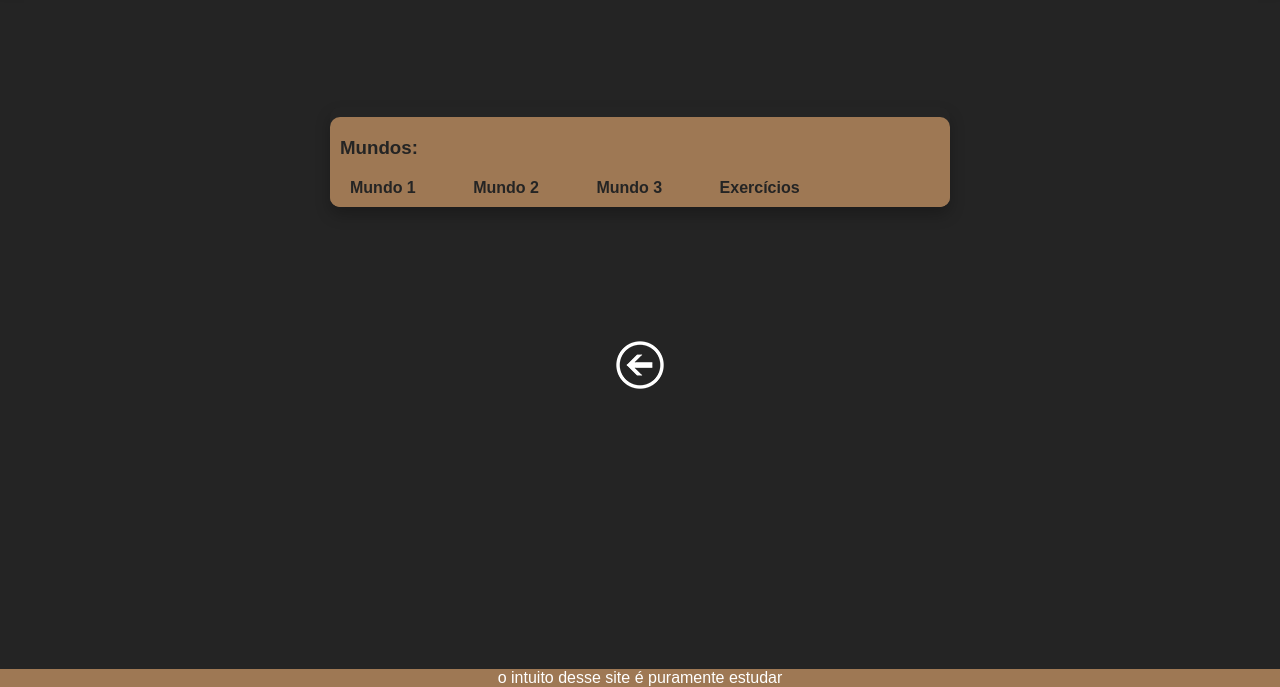
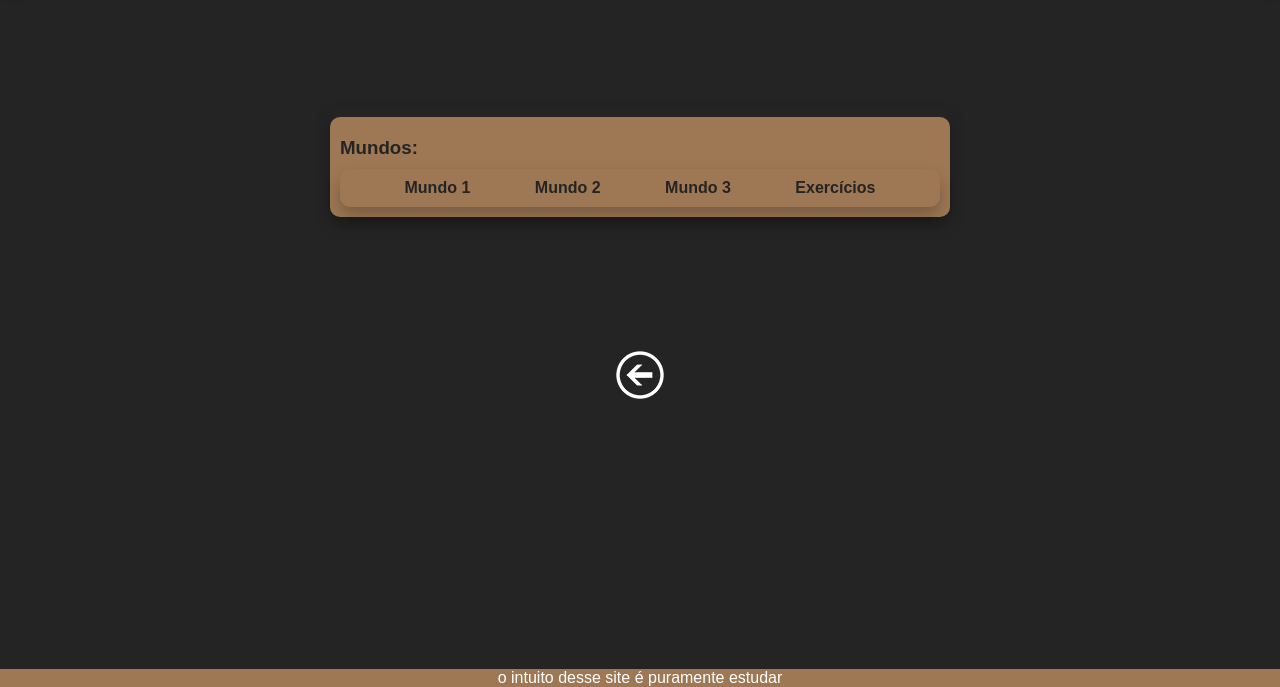
Before and after one commit to cruzPatrick/HTML-CSS, a plain HTML site: page Meu exercicio/Guia de Estudos/python.html in a window 1280 px wide. Shown: the part 113-800 px from the top of the page. Drawn offline with Linux system fonts and the light colour scheme.

Commit message:
Update style.css

```diff
--- a/Meu exercicio/Guia de Estudos/style.css
+++ b/Meu exercicio/Guia de Estudos/style.css
@@ -138,7 +138,6 @@ section.arv{
     background-color: var(--cor05);
     margin: 0px -10px -10px -10px;
     padding: 10px;
-
     border-radius: 10px;
 }
 
@@ -146,7 +145,10 @@ section.arv > h3.arv{
     color:var(--cor04);
 }
 
-section.arv>h3.arv>ul.arv{
+section.arv>ul.arv{
+    display: flex;
+    align-items: center;
+    justify-content: space-evenly;
     border-radius: 10px;
     box-shadow: 0px 8px 15px rgb(0, 0, 0, 0.24);
     margin: 0px auto;
```
